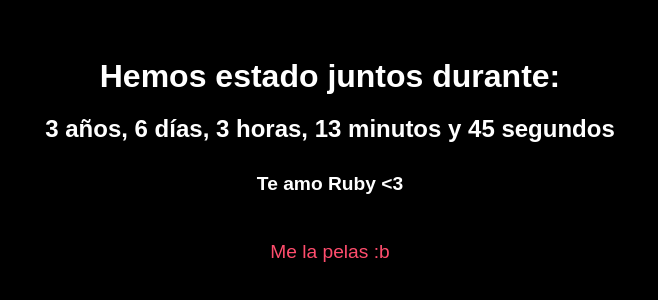
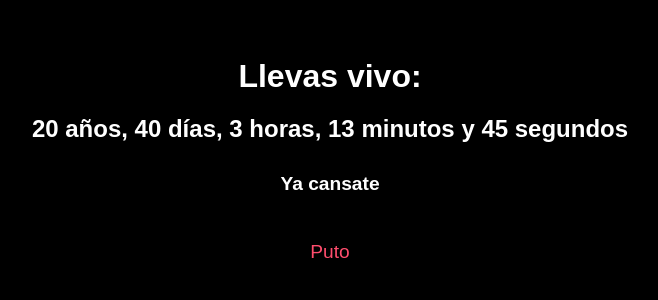
Before and after one commit to YESHE2023/RUBYTIME, a plain HTML site: page index.html in a window 1280 px wide. Shown: the part 258-558 px from the top of the page, without its empty margins (310-968 px from the left). Drawn offline with Linux system fonts and the light colour scheme.

Commit message:
Update index.html

```diff
--- a/index.html
+++ b/index.html
@@ -40,13 +40,13 @@
   </style>
 </head>
 <body>
-  <h1>Hemos estado juntos durante:</h1>
+  <h1>Llevas vivo:</h1>
   <div id="timer">Cargando...</div>
-  <h2>Te amo Ruby <3</h2>
-  <div class="message">Me la pelas :b</div>
+  <h2>Ya cansate</h2>
+  <div class="message">Puto</div>
 
   <script>
-    const startDate = new Date('2022-04-29T00:00:00');
+    const startDate = new Date('2005-03-26T00:00:00');
 
     function updateTimer() {
       const now = new Date();
```
